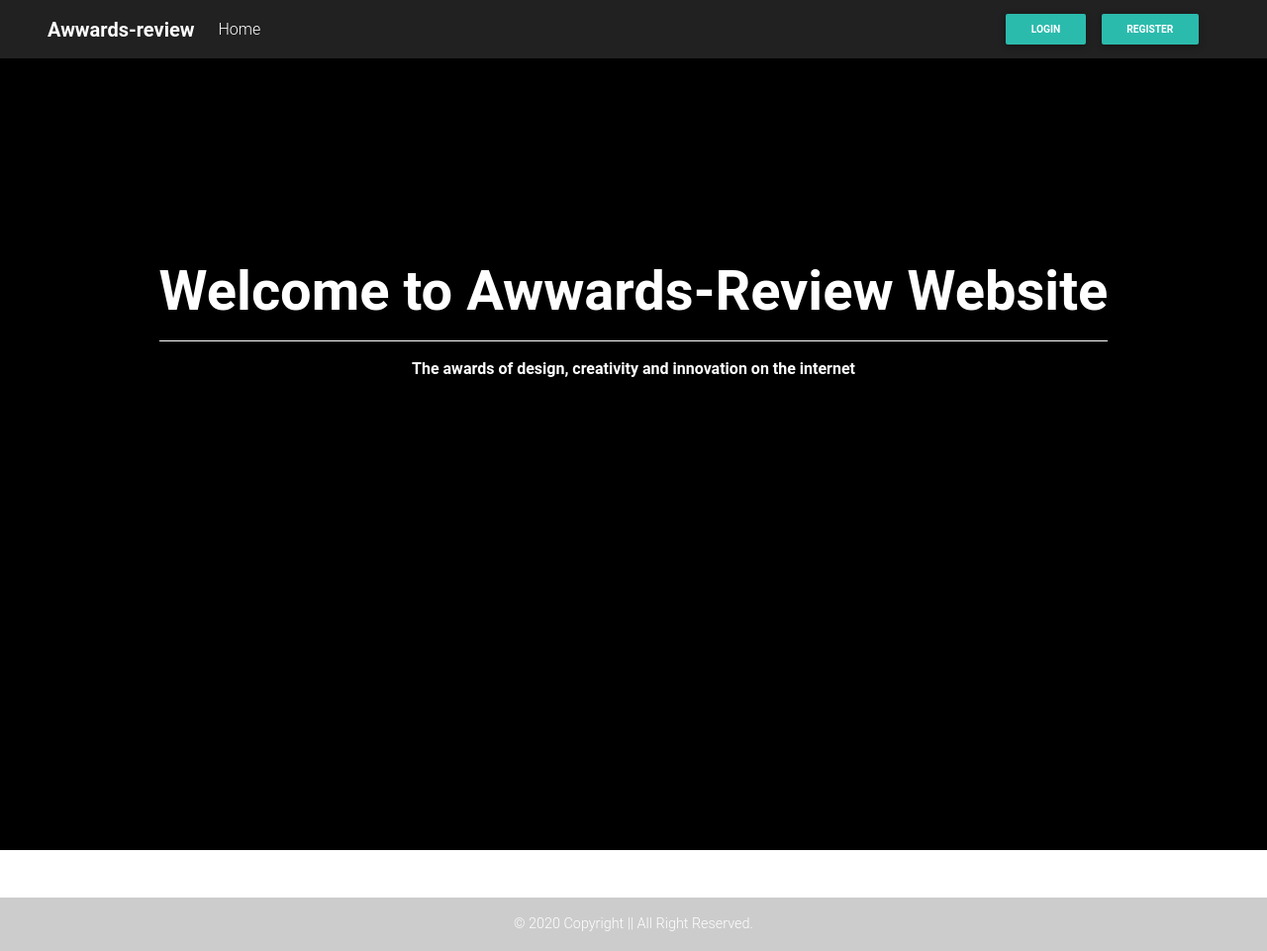
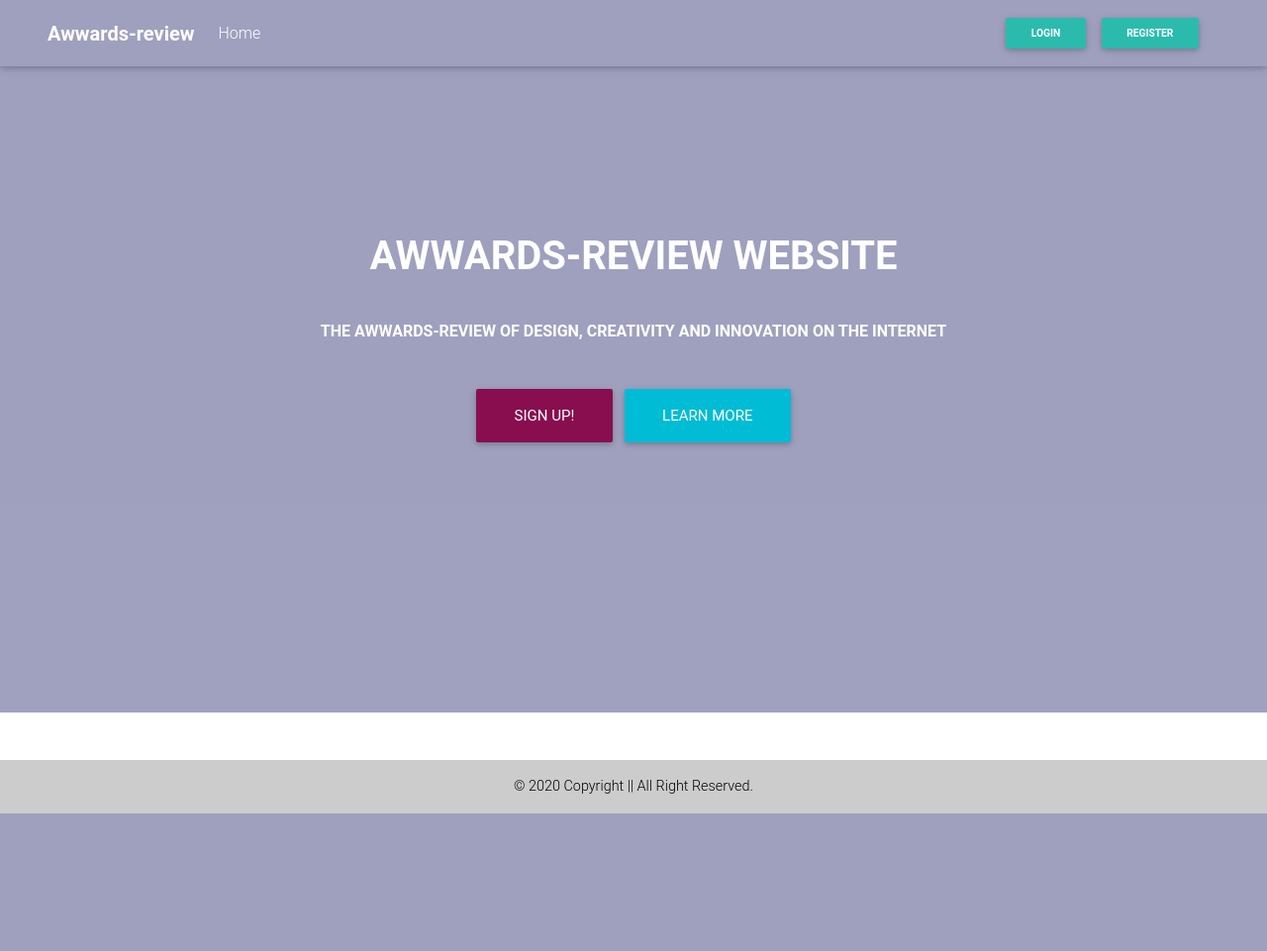
Before and after one commit to sam2020-4/Awwards, a Django app: template awwards/templates/index.html in a window 1280 px wide. Shown: the whole page at 99% size. After the commit the page ends 822 px from the top, so only its background shows below. Run offline with Django 3.2, Linux system fonts and the light colour scheme; the template is opened without the code that fills it, so the values that code supplies are empty; parts of the project's set-up code (start-up, migrations or seed data) failed here and were passed over; some libraries are stand-ins or nearby versions.

Commit message:
edited landing page

```diff
--- a/awwards/models.py
+++ b/awwards/models.py
@@ -36,7 +36,7 @@ class Profile(models.Model):
 
 class Projects(models.Model):
     project_title = models.CharField(max_length=255)
-    project_image = models.ImageField(upload_to = 'images/', default='images/default.jpg')
+    project_image = models.ImageField(upload_to = 'images/', default='images/avatar.jpg')
     project_description = models.TextField()
     pub_date = models.DateTimeField(auto_now_add=True)
     Author = models.ForeignKey(User, on_delete=models.CASCADE, blank=True)
--- a/awwards/templates/base.html
+++ b/awwards/templates/base.html
@@ -30,7 +30,7 @@
     {% include "navbar.html" %}
 
     {% block content %}
-    <h2 class="display-6 text-center font-weight-bold">Welcome to Awwards Website Review</h2>
+    <!-- <h2 class="display-6 text-center font-weight-bold">Welcome to Awwards Website Review</h2> -->
 
     {%endblock%}
     {% block scripts %}
@@ -52,7 +52,7 @@
 
   <!-- Footer -->
   <footer class="page-footer font-small color-dark mt-4 pt-4">
-    <div class="footer-copyright text-center py-3 white-text">
+    <div class="footer-copyright text-center py-3 black-text">
       <a>© 2020 Copyright || All Right Reserved.</a>
     </div>
   </footer>
--- a/awwards/templates/index.html
+++ b/awwards/templates/index.html
@@ -1,23 +1,47 @@
 {%extends 'base.html'%}
 {% block content %}
 
-<div style="background-color: black; height: 100vh; background-size: cover; background-position: center;">
+<div style="background-color:rgb(201, 194, 194); height: 90vh; background-size: cover; background-position: center;">
 
-    <div id="intro">
-        <div class="mask rgba-black-strong" style="height: 100vh;">
-            <div class="container-fluid d-flex align-items-center justify-content-center h-50">
-                <div class="row d-flex justify-content-center text-center">
-                    <div class="col-lg-12 pt-5 mt-5">
-                        <!-- Heading -->
-                        <h3 class="display-4 font-weight-bold white-text pt-5">Welcome to Awwards-Review Website</h3>
-                        <!-- Divider -->
-                        <hr class="hr-light">
-                        <p class="font-weight-bold white-text">The awards of design, creativity and innovation on the internet</p>
-                    </div>
-                </div>
-            </div>
+    <div class="rgba-indigo-light full-bg-img flex-center mask white-text" style="height: 90vh;">
+
+        <ul class="animated fadeInUp col-md-12 list-unstyled list-inline">
+            <li>
+            <h1 class="font-weight-bold text-uppercase">Awwards-Review Website</h1>
+            </li>
+            <li>
+            <p class="font-weight-bold text-uppercase py-4">The Awwards-Review of design, creativity and innovation on the internet</p>
+            </li>
+            <li class="list-inline-item">
+            <a target="_blank" href="#" class="btn btn-unique btn-lg btn-rounded mr-0">Sign up!</a>
+            </li>
+            <li class="list-inline-item">
+            <a target="_blank" href="#" class="btn btn-cyan btn-lg btn-rounded ml-0">Learn more</a>
+            </li>
+        </ul>
+    </div>
+
+
+
+    <!-- <div class="view">
+        <div class="full-bg-img flex-center mask rgba-indigo-light white-text">
+          <ul class="animated fadeInUp col-md-12 list-unstyled list-inline">
+            <li>
+              <h1 class="font-weight-bold text-uppercase">Material Design for Bootstrap 4</h1>
+            </li>
+            <li>
+              <p class="font-weight-bold text-uppercase py-4">The most powerful and free UI KIT for Bootstrap</p>
+            </li>
+            <li class="list-inline-item">
+              <a target="_blank" href="https://mdbootstrap.com/getting-started/" class="btn btn-unique btn-lg btn-rounded mr-0">Sign up!</a>
+            </li>
+            <li class="list-inline-item">
+              <a target="_blank" href="https://mdbootstrap.com/material-design-for-bootstrap/" class="btn btn-cyan btn-lg btn-rounded ml-0">Learn more</a>
+            </li>
+          </ul>
         </div>
-    </div>
+    </div> -->
+
 </div>
 
 
--- a/awwards/templates/navbar.html
+++ b/awwards/templates/navbar.html
@@ -1,4 +1,4 @@
-<nav class="pl-5 pr-5 navbar navbar-expand-lg navbar-dark bg-dark sticky-top">
+<nav class="pl-5 pr-5 navbar navbar-expand-lg navbar-dark scrolling-navbar fixed-top">
 
     <!-- Navbar brand -->
     <a class="navbar-brand font-weight-bold" href="{% url 'index' %}">Awwards-review</a>
--- a/awwards/templates/registration/base.html
+++ b/awwards/templates/registration/base.html
@@ -50,7 +50,7 @@
 
     <!-- Footer -->
     <footer class="page-footer font-small color-dark mt-4 pt-4">
-        <div class="footer-copyright text-center py-3 white-text">
+        <div class="footer-copyright text-center py-3 black-text">
           <a>© 2020 Copyright || All Right Reserved.</a>
         </div>
     </footer>
--- a/awwards/urls.py
+++ b/awwards/urls.py
@@ -11,8 +11,7 @@ urlpatterns = [
     url(r'^new/project$', views.new_project, name='new-project'),
     url(r'^accounts/profile/$', views.user_profiles, name='profile'),
     url(r'^ratings/', include('star_ratings.urls', namespace='ratings', app_name='ratings')),
-    url(r'^api/projects/$', views.ProjectList.as_view()),
-    url(r'^api/profiles/$', views.ProfileList.as_view()),
+
 
 ]
 
```
Also changed, not shown: requirements.txt (added, +17 -0 lines), reviews/settings.py (+10 -3 lines), awwards/migrations/0001_initial.py (added), 1 other file.
